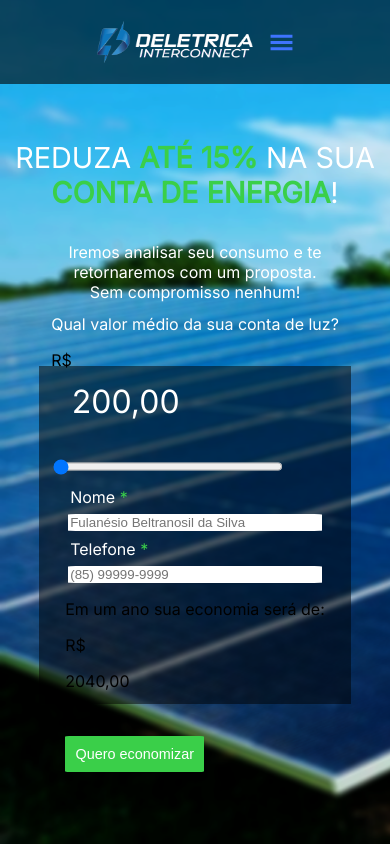
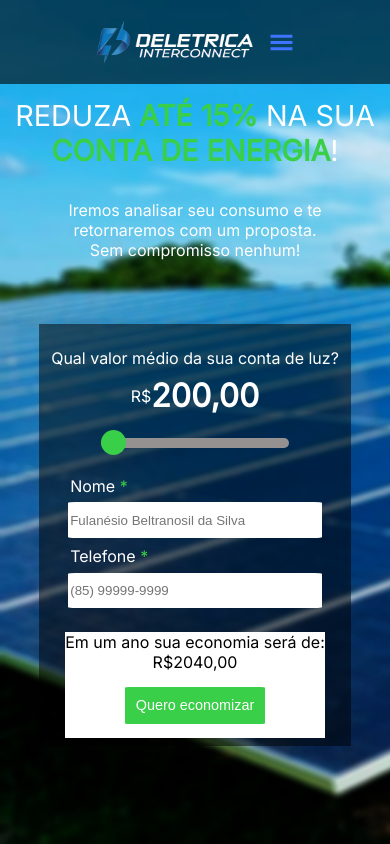
Before and after one commit to caiokronuz/marketplaceinterconnect, a Next.js app: page /send in a window 390 px wide. Shown: the top 844 px of the page. Built offline with nearby package versions, Linux system fonts and the light colour scheme.

Commit message:
iniciado o css da página de solicitação de propostas, porém ainda não finalizado e nem trabalhado responsividade.

```diff
--- a/src/pages/send.tsx
+++ b/src/pages/send.tsx
@@ -24,7 +24,10 @@ export default function sendPage() {
 
                     <div className={styles.sliderCounter}>
                         <p>Qual valor médio da sua conta de luz?</p>
-                        <span>R$<p>{billValue},00</p></span>
+                        <div>
+                            <span>R$</span>
+                            <p>{billValue},00</p>
+                        </div>
                         <input type="range" min="200" max="2000"  value={billValue} onChange={e => setBillValue(Number(e.target.value)) }/>
                     </div>
 
@@ -35,7 +38,10 @@ export default function sendPage() {
 
                     <div className={styles.result}>
                         <p>Em um ano sua economia será de:</p>
-                        <span>R$<p>{Math.floor((billValue - (billValue * 0.15)) * 12)},00</p></span>
+                        <div>
+                            <span>R$</span>
+                            <p>{Math.floor((billValue - (billValue * 0.15)) * 12)},00</p>
+                        </div>
                         <button type="submit">Quero economizar</button>
                     </div>
                 </form>
--- a/src/styles/Send.module.scss
+++ b/src/styles/Send.module.scss
@@ -51,25 +51,65 @@
             flex-direction: column;
 
             width: 80%;
-            height: 40%;
+            height: 50%;
             background-color: rgba(0, 0, 0, 0.5);
             margin-top: 3em;
 
             .sliderCounter{
+
+                display: flex;
+                justify-content: center;
+                align-items: center;
+                flex-direction: column;
+
+                width: 100%;
+                height: auto;
+
+
                 p{
                     color: #FFF;
+                    margin: 1em 0 0.5em 0;
+                    padding: 0;
                 }
 
-                span{
-                    margin:0;
-                    padding: 0;
+                div{
                     display: flex;
-                    flex-direction: row;
+                    justify-content: center;
+                    align-items: center;
 
-                    font-size: 1em;
+                    margin-bottom: 1em;
+
                     p{
+                        margin: 0;
                         font-size: 2em;
+                        font-weight: bold;
                     }
+
+                    span{
+                        font-weight: lighter;
+                        color: #fff;
+                    }
+                }
+
+                input{
+                    margin-bottom: 1.5em;
+                    -webkit-appearance: none;
+                    background: #969191;
+                    outline: none;
+                    width: 60%;
+                    height: 10px;
+                    border-radius: 9px;
+                }
+
+                input::-webkit-slider-thumb {
+                    -webkit-appearance: none;
+                    appearance: none;
+                    width: 25px;
+                    height: 25px;
+                    border-radius: 50%;
+
+                    background: #3ACF49;
+                    cursor: pointer;
                 }
             }
 
@@ -104,14 +144,36 @@
                 border-radius: 3%;
             }
 
-            button {
-                border: none;
-                background-color: #3ACF49;
-                color: #FFF;
-                margin: 2em 0 0 0;
-                padding: 4%;
-                border-radius: 3%;
-                font-size: 0.9em;
+            .result{
+                display: flex;
+                justify-content: center;
+                align-items: center;
+                flex-direction: column;
+
+                background: #FFF;
+
+                margin-top: 1.5em;
+
+                p{
+                    margin: 0;
+                    padding: 0;
+                }
+
+                div{
+                    display: flex;
+                    justify-content: center;
+                    align-items: center;
+                }
+
+                button {
+                    border: none;
+                    background-color: #3ACF49;
+                    color: #FFF;
+                    margin: 1em 0 1em 0;
+                    padding: 4%;
+                    border-radius: 3%;
+                    font-size: 0.9em;
+                }
             }
         }
 
```
